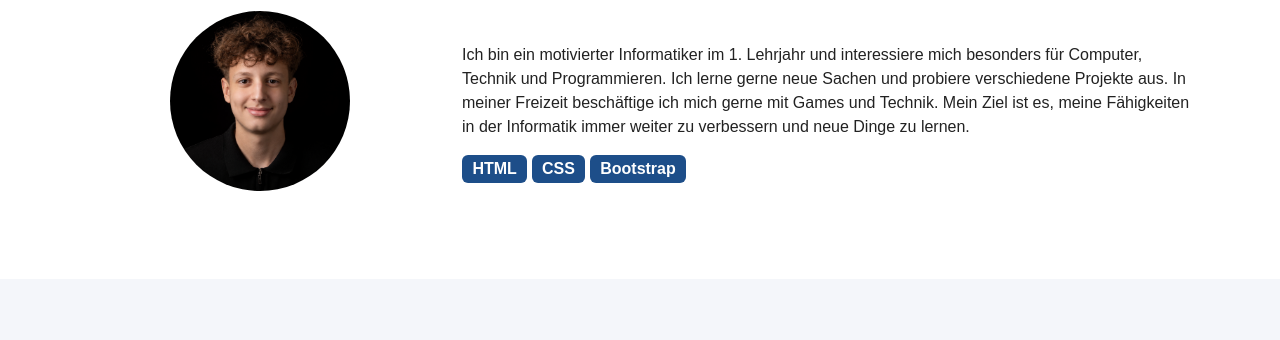
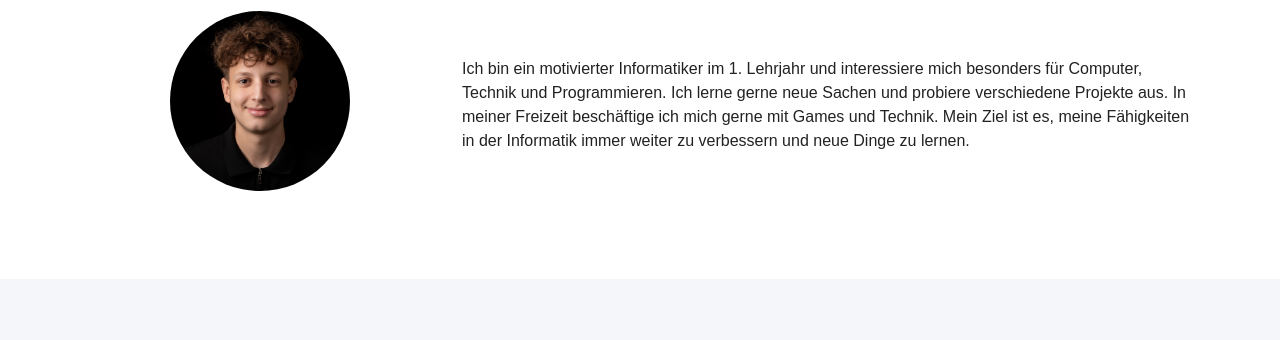
Before and after one commit to yannis-belili/frameworks, a plain HTML site: page website.html in a window 1280 px wide. Shown: the part 437-777 px from the top of the page. Drawn offline with nearby package versions, Linux system fonts and the light colour scheme.

Commit message:
tags removed and pdf was added

```diff
--- a/website.html
+++ b/website.html
@@ -48,9 +48,7 @@
                Ich lerne gerne neue Sachen und probiere verschiedene Projekte aus.
                In meiner Freizeit beschäftige ich mich gerne mit Games und Technik.
                Mein Ziel ist es, meine Fähigkeiten in der Informatik immer weiter zu verbessern und neue Dinge zu lernen.</p>
-            <span class="badge fertigkeit">HTML</span>
-            <span class="badge fertigkeit">CSS</span>
-            <span class="badge fertigkeit">Bootstrap</span>
+
           </div>
         </div>
       </div>
```
Also changed, not shown: 1 other file.
